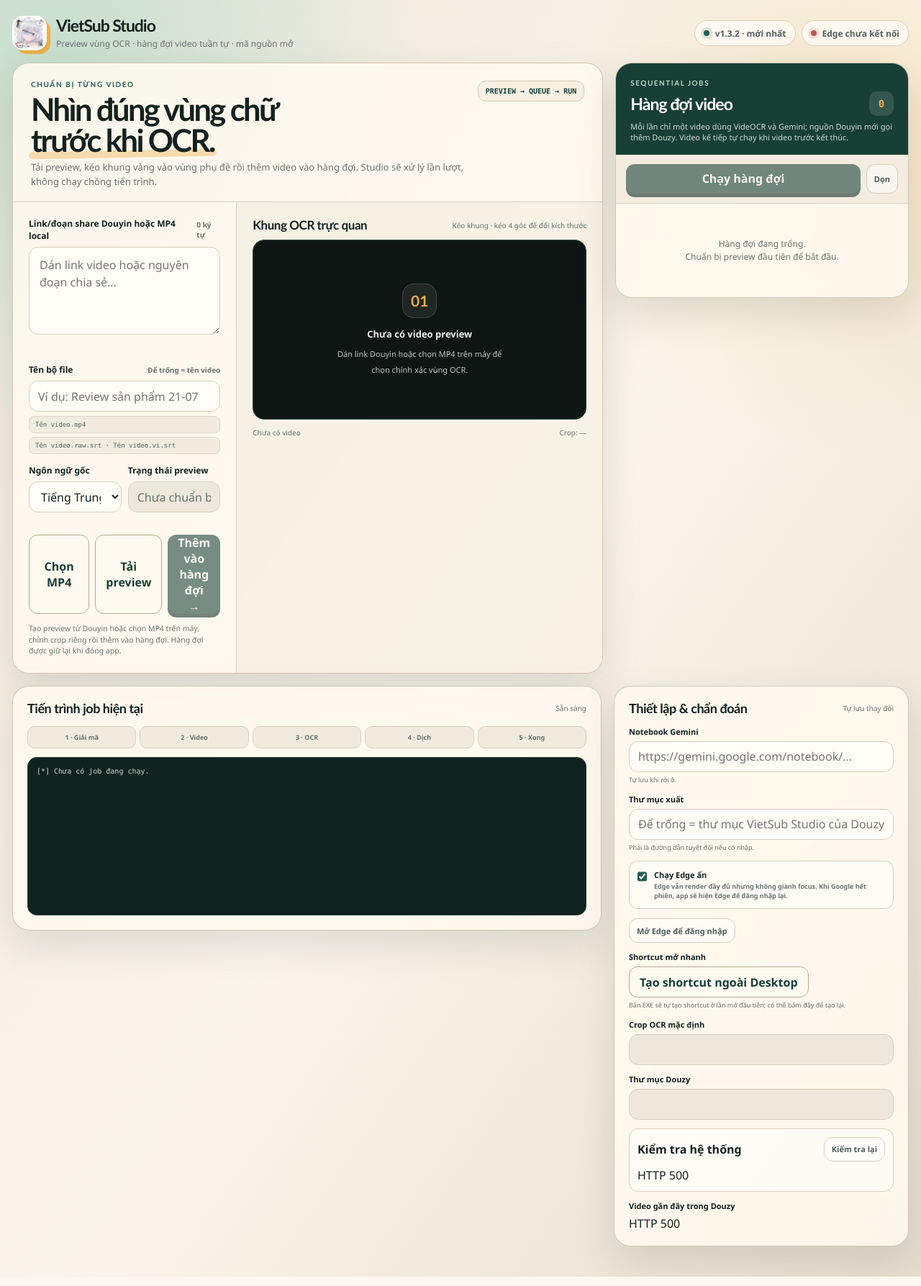
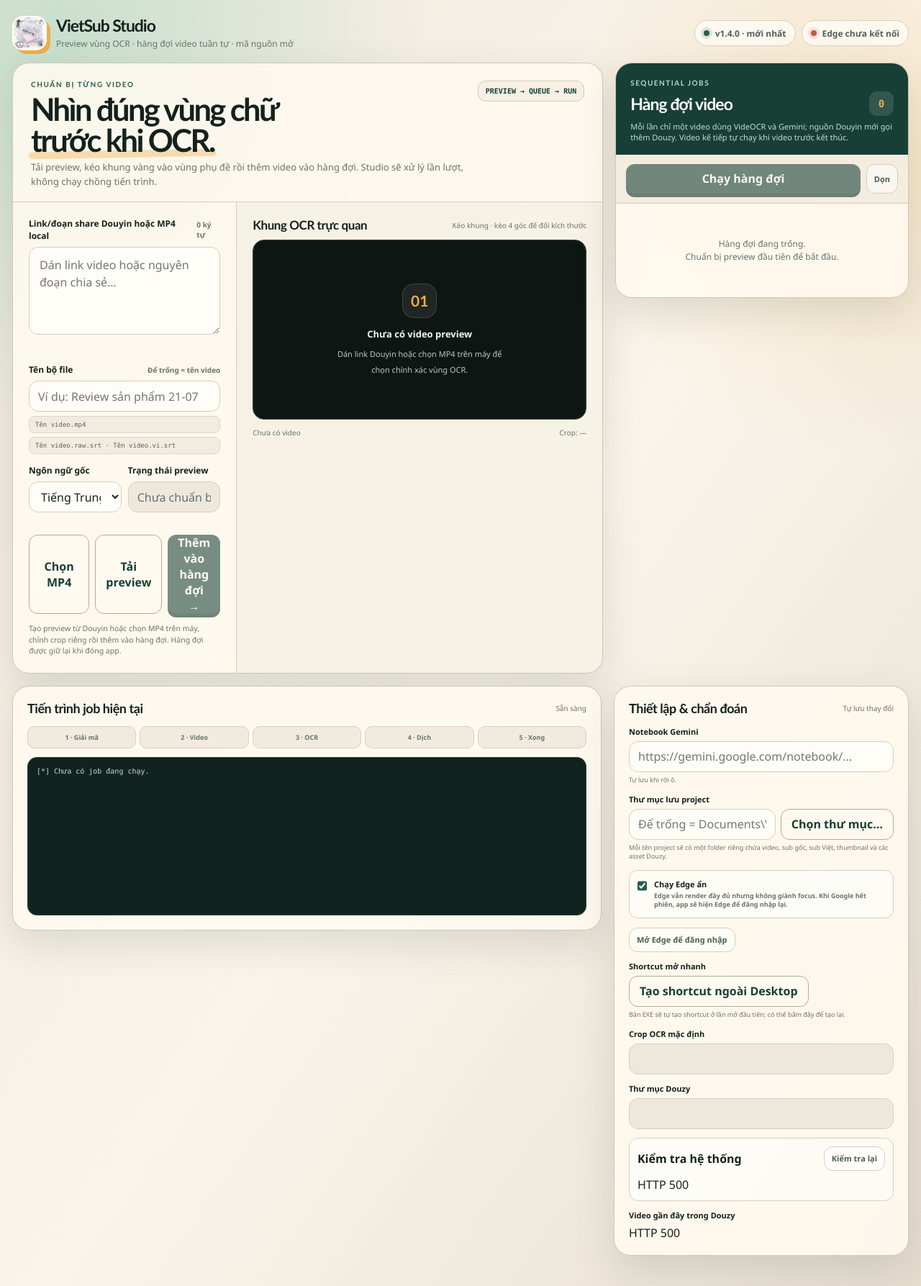
Before and after one commit to qvinh8726/VietSub-Studio, a Flask app: page / in a window 1280 px wide. Shown: the whole page at 72% size. Run offline with Flask 3, Linux system fonts and the light colour scheme; data that the repository does not hold is empty; parts of the project's set-up code (start-up, migrations or seed data) failed here and were passed over; some libraries are stand-ins or nearby versions.

Commit message:
Add self-contained project folders

```diff
--- a/app.py
+++ b/app.py
@@ -61,7 +61,7 @@ MAX_PERSISTED_JOBS = 500
 ALLOWED_LOCAL_VIDEO_EXTENSIONS = {".mp4"}
 ALLOWED_THUMBNAIL_EXTENSIONS = {".jpg", ".jpeg", ".png", ".webp"}
 MAX_THUMBNAIL_BYTES = 20 * 1024 * 1024
-APP_VERSION = "1.3.2"
+APP_VERSION = "1.4.0"
 GITHUB_REPOSITORY = "qvinh8726/VietSub-Studio"
 LATEST_RELEASE_API = f"https://api.github.com/repos/{GITHUB_REPOSITORY}/releases/latest"
 LATEST_RELEASE_URL = f"https://github.com/{GITHUB_REPOSITORY}/releases/latest"
@@ -471,22 +471,43 @@ def is_packaged_app():
     return os.name == "nt" and bool(getattr(sys, "frozen", False))
 
 
-def get_desktop_directory():
+def get_windows_known_folder(csidl, label):
     if os.name != "nt":
-        raise RuntimeError("Shortcut ngoài Desktop chỉ hỗ trợ Windows.")
+        raise RuntimeError(f"Thư mục {label} chỉ hỗ trợ Windows.")
     import ctypes
 
-    desktop_path = ctypes.create_unicode_buffer(32768)
+    folder_path = ctypes.create_unicode_buffer(32768)
     result = ctypes.windll.shell32.SHGetFolderPathW(
         None,
-        0x0010,  # CSIDL_DESKTOPDIRECTORY, including redirected OneDrive desktops.
+        csidl,
         None,
         0,
-        desktop_path,
+        folder_path,
     )
-    if result != 0 or not desktop_path.value:
-        raise OSError(result, "Không xác định được thư mục Desktop của Windows.")
-    return os.path.abspath(desktop_path.value)
+    if result != 0 or not folder_path.value:
+        raise OSError(result, f"Không xác định được thư mục {label} của Windows.")
+    return os.path.abspath(folder_path.value)
+
+
+def get_desktop_directory():
+    # CSIDL_DESKTOPDIRECTORY also follows redirected OneDrive desktops.
+    return get_windows_known_folder(0x0010, "Desktop")
+
+
+def get_documents_directory():
+    # CSIDL_PERSONAL follows the user's redirected Documents directory.
+    return get_windows_known_folder(0x0005, "Documents")
+
+
+def get_default_output_directory():
+    try:
+        base_directory = get_documents_directory()
+    except (OSError, RuntimeError):
+        try:
+            base_directory = get_desktop_directory()
+        except (OSError, RuntimeError):
+            base_directory = os.path.expanduser("~")
+    return os.path.abspath(os.path.join(base_directory, "VietSub Studio"))
 
 
 def desktop_shortcut_path():
@@ -1324,13 +1345,173 @@ def copy_file_atomic(source_path, destination_path):
             os.remove(temporary_path)
 
 
+def move_file_safely(source_path, destination_path):
+    source_path = os.path.abspath(source_path)
+    destination_path = os.path.abspath(destination_path)
+    if os.path.normcase(source_path) == os.path.normcase(destination_path):
+        return destination_path
+
+    os.makedirs(os.path.dirname(destination_path), exist_ok=True)
+    try:
+        os.replace(source_path, destination_path)
+    except OSError:
+        copy_file_atomic(source_path, destination_path)
+        os.remove(source_path)
+    return destination_path
+
+
+def path_is_within(path, directory):
+    if not path or not directory:
+        return False
+    try:
+        common = os.path.commonpath((os.path.abspath(path), os.path.abspath(directory)))
+        return os.path.normcase(common) == os.path.normcase(os.path.abspath(directory))
+    except (OSError, ValueError):
+        return False
+
+
+def should_move_douzy_source(source_video):
+    download_root = get_douzy_download_dir()
+    source_dir = os.path.dirname(os.path.abspath(source_video))
+    return (
+        path_is_within(source_video, download_root)
+        and not os.path.isfile(os.path.join(source_dir, "project.json"))
+    )
+
+
+def project_asset_destination(source_path, source_video, project):
+    filename = os.path.basename(source_path)
+    stem, extension = os.path.splitext(filename)
+    source_stem = os.path.splitext(os.path.basename(source_video))[0]
+    project_name = project["project_name"]
+
+    if os.path.normcase(source_path) == os.path.normcase(source_video):
+        return project["video_destination"]
+    if stem.startswith(source_stem):
+        asset_name = stem[len(source_stem):].strip(" ._-").lower()
+        if (
+            asset_name in {"cover", "origin_cover", "thumbnail", "thumb"}
+            and extension.lower() in ALLOWED_THUMBNAIL_EXTENSIONS
+        ):
+            normalized_extension = ".jpg" if extension.lower() == ".jpeg" else extension.lower()
+            return os.path.join(project["project_dir"], project_name + ".thumbnail" + normalized_extension)
+        if asset_name:
+            safe_asset_name = sanitize_project_name(asset_name, fallback="asset").replace(" ", "-")
+            destination = os.path.join(
+                project["project_dir"], f"{project_name}.{safe_asset_name}{extension.lower()}"
+            )
+            reserved_paths = {
+                os.path.normcase(project["raw_srt"]),
+                os.path.normcase(project["translated_srt"]),
+                os.path.normcase(os.path.join(project["project_dir"], "project.json")),
+            }
+            if os.path.normcase(destination) in reserved_paths:
+                destination = os.path.join(
+                    project["project_dir"],
+                    f"{project_name}.douzy-{safe_asset_name}{extension.lower()}",
+                )
+            return destination
+    return os.path.join(project["project_dir"], filename)
+
+
+def update_douzy_video_path(video_id, destination_video):
+    if not video_id or not os.path.isfile(DOUZY_DB):
+        return
+    try:
+        conn = sqlite3.connect(DOUZY_DB, timeout=3)
+        try:
+            conn.execute(
+                "UPDATE aweme SET file_path = ? WHERE id = "
+                "(SELECT id FROM aweme WHERE aweme_id = ? ORDER BY download_time DESC LIMIT 1)",
+                (destination_video, video_id),
+            )
+            conn.commit()
+        finally:
+            conn.close()
+    except (OSError, sqlite3.Error) as error:
+        log_to_app(f"Không thể cập nhật đường dẫn mới trong lịch sử Douzy: {error}", "error")
+
+
+def replace_source_video_references(old_path, new_path):
+    old_path = os.path.abspath(old_path)
+    with preview_registry_lock:
+        for preview in preview_registry.values():
+            if os.path.normcase(str(preview.get("source_video") or "")) == os.path.normcase(old_path):
+                preview["source_video"] = new_path
+    with queue_state_lock:
+        for job in workflow_jobs:
+            if os.path.normcase(str(job.get("source_video") or "")) == os.path.normcase(old_path):
+                job["source_video"] = new_path
+        try:
+            persist_queue_state_locked()
+        except OSError as error:
+            log_to_app(f"Chưa thể lưu đường dẫn video mới vào hàng đợi: {error}", "error")
+
+
+def finalize_project_assets(project, video_id=""):
+    if not project.get("move_source_video"):
+        return project
+
+    source_video = os.path.abspath(project["video"])
+    destination_video = os.path.abspath(project["video_destination"])
+    if not os.path.isfile(source_video):
+        if os.path.isfile(destination_video):
+            project.update({
+                "video": destination_video,
+                "source_video": destination_video,
+                "move_source_video": False,
+            })
+            return project
+        raise FileNotFoundError("Video Douzy không còn tồn tại để chuyển vào thư mục dự án.")
+
+    source_dir = os.path.dirname(source_video)
+    source_stem = os.path.splitext(os.path.basename(source_video))[0]
+    dedicated_source_dir = os.path.basename(os.path.normpath(source_dir)) == source_stem
+    candidates = []
+    for name in os.listdir(source_dir):
+        candidate = os.path.join(source_dir, name)
+        if os.path.normcase(candidate) == os.path.normcase(project["project_dir"]):
+            continue
+        candidate_stem = os.path.splitext(name)[0]
+        if os.path.isfile(candidate) and (dedicated_source_dir or candidate_stem.startswith(source_stem)):
+            candidates.append(candidate)
+
+    # Move the large MP4 last so an ancillary-asset error leaves the retry source intact.
+    candidates.sort(key=lambda path: os.path.normcase(path) == os.path.normcase(source_video))
+    log_to_app("Đang chuyển video và asset Douzy vào thư mục dự án...")
+    moved_video = ""
+    for candidate in candidates:
+        destination = project_asset_destination(candidate, source_video, project)
+        moved_path = move_file_safely(candidate, destination)
+        if os.path.normcase(candidate) == os.path.normcase(source_video):
+            moved_video = moved_path
+        elif ".thumbnail" in os.path.basename(moved_path).lower():
+            project["thumbnail"] = moved_path
+
+    if not moved_video:
+        moved_video = move_file_safely(source_video, destination_video)
+    try:
+        os.rmdir(source_dir)
+    except OSError:
+        pass
+
+    project["original_source_video"] = source_video
+    project["video"] = moved_video
+    project["source_video"] = moved_video
+    project["move_source_video"] = False
+    update_douzy_video_path(video_id, moved_video)
+    replace_source_video_references(source_video, moved_video)
+    log_to_app(f"Đã gom toàn bộ file Douzy vào: {project['project_dir']}")
+    return project
+
+
 def prepare_project_files(
     source_video,
     requested_name,
     video_id,
     video_title="",
     output_dir="",
-    reuse_source_video=False,
+    defer_video_move=False,
     include_thumbnail=False,
 ):
     check_cancel_requested()
@@ -1338,18 +1519,19 @@ def prepare_project_files(
         raise FileNotFoundError(f"Không tìm thấy file video hoàn chỉnh: {source_video}")
     fallback_name = video_title or f"Douyin {video_id}"
     sanitized_name = sanitize_project_name(requested_name, fallback=fallback_name)
-    default_root = os.path.join(os.path.dirname(source_video), "VietSub Studio")
+    default_root = get_default_output_directory()
     output_root = validate_output_dir(output_dir) or default_root
     project_name, project_dir = allocate_project_directory(output_root, sanitized_name)
-    video_path = os.path.abspath(source_video) if reuse_source_video else os.path.join(project_dir, project_name + ".mp4")
+    video_destination = os.path.join(project_dir, project_name + ".mp4")
+    video_path = os.path.abspath(source_video) if defer_video_move else video_destination
     raw_srt_path = os.path.join(project_dir, project_name + ".raw.srt")
     translated_srt_path = os.path.join(project_dir, project_name + ".vi.srt")
 
     log_to_app(f"Tạo bộ file đồng bộ với tên: {project_name}")
     try:
         check_cancel_requested()
-        if reuse_source_video:
-            log_to_app("Dùng trực tiếp video Douzy đã tải, không tạo thêm bản sao MP4.")
+        if defer_video_move:
+            log_to_app("Dùng video tại Douzy trong lúc xử lý; sẽ chuyển vào dự án sau khi dịch xong.")
         else:
             log_to_app("Đang sao chép video vào thư mục kết quả...")
             copy_file_atomic(source_video, video_path)
@@ -1368,7 +1550,9 @@ def prepare_project_files(
         "project_name": project_name,
         "project_dir": project_dir,
         "video": video_path,
-        "source_video": source_video,
+        "source_video": os.path.abspath(source_video),
+        "video_destination": video_destination,
+        "move_source_video": bool(defer_video_move),
         "thumbnail": thumbnail_path,
         "raw_srt": raw_srt_path,
         "translated_srt": translated_srt_path,
@@ -1385,6 +1569,9 @@ def write_project_manifest(project, *, video_id, source_url, status, error=""):
         "error": error,
         "video": project["video"],
         "source_video": project["source_video"],
+        "original_source_video": project.get("original_source_video", ""),
+        "video_destination": project.get("video_destination", project["video"]),
+        "move_source_video": bool(project.get("move_source_video")),
         "thumbnail": project.get("thumbnail", ""),
         "raw_srt": project["raw_srt"],
         "translated_srt": project["translated_srt"],
@@ -2080,7 +2267,10 @@ def create_local_video_preview(upload):
 
 def get_job_retry_step(job):
     result = job.get("result") if isinstance(job.get("result"), dict) else {}
-    if os.path.isfile(str(result.get("video") or "")):
+    available_video = result.get("video") or ""
+    if not os.path.isfile(str(available_video)):
+        available_video = result.get("video_destination") or ""
+    if os.path.isfile(str(available_video)):
         if job.get("step") == "translate" and os.path.isfile(str(result.get("raw_srt") or "")):
             return "translate"
         return "ocr"
@@ -2463,19 +2653,20 @@ def run_workflow_thread(
         config = load_app_config()
         notebook_url = validate_notebook_url(config.get("notebook_url"))
         output_dir = validate_output_dir(config.get("output_dir", ""))
-        if not output_dir:
-            douzy_download_dir = get_douzy_download_dir()
-            if douzy_download_dir:
-                output_dir = os.path.join(douzy_download_dir, "VietSub Studio")
 
         if resume_step in {"ocr", "translate"}:
             resume_project = resume_project if isinstance(resume_project, dict) else {}
             required_keys = ("project_name", "project_dir", "video", "raw_srt", "translated_srt")
             if not all(resume_project.get(key) for key in required_keys):
                 raise FileNotFoundError("Bộ file cũ không còn đầy đủ để chạy tiếp.")
-            project = {key: resume_project[key] for key in required_keys}
-            project["source_video"] = resume_project.get("source_video", "")
+            project = dict(resume_project)
+            if not os.path.isfile(project["video"]) and os.path.isfile(str(project.get("video_destination") or "")):
+                project["video"] = project["video_destination"]
+                project["move_source_video"] = False
+            project["source_video"] = resume_project.get("source_video", project["video"])
             project["thumbnail"] = resume_project.get("thumbnail", "")
+            project["video_destination"] = resume_project.get("video_destination", project["video"])
+            project["move_source_video"] = bool(resume_project.get("move_source_video"))
             if not os.path.isdir(project["project_dir"]) or not os.path.isfile(project["video"]):
                 raise FileNotFoundError("Video dự án không còn tồn tại để chạy tiếp.")
             source_url = prepared_video.get("source_url", video_url) if prepared_video else video_url
@@ -2509,7 +2700,9 @@ def run_workflow_thread(
                 video_id,
                 video_title=video_title,
                 output_dir=output_dir,
-                reuse_source_video=source_type == "douyin",
+                defer_video_move=(
+                    source_type == "douyin" and should_move_douzy_source(video_file)
+                ),
                 include_thumbnail=source_type == "douyin",
             )
             update_progress(result=project)
@@ -2545,6 +2738,8 @@ def run_workflow_thread(
         update_progress(result={"translated_srt": translated_srt})
         project["raw_srt"] = raw_srt
         project["translated_srt"] = translated_srt
+        project = finalize_project_assets(project, video_id)
+        update_progress(result=project)
         validate_project_result(project)
         write_project_manifest(
             project,
@@ -2890,6 +3085,7 @@ def handle_settings():
             "notebook_url": config.get("notebook_url"),
             "ocr_lang": config.get("ocr_lang"),
             "output_dir": config.get("output_dir", ""),
+            "default_output_dir": get_default_output_directory(),
             "edge_background": bool(config.get("edge_background", True)),
             "desktop_shortcut_supported": shortcut_supported,
             "desktop_shortcut_exists": shortcut_exists,
@@ -2984,6 +3180,31 @@ def run_web_server():
     app.run(host="127.0.0.1", port=5000, debug=False)
 
 
+class DesktopApi:
+    def __init__(self, webview_module):
+        self.webview = webview_module
+        self.window = None
+
+    def select_output_directory(self, initial_directory=""):
+        directory = ""
+        try:
+            validated = validate_output_dir(initial_directory)
+            if validated and os.path.isdir(validated):
+                directory = validated
+        except ValueError:
+            pass
+        if not directory:
+            directory = get_default_output_directory()
+            if not os.path.isdir(directory):
+                directory = os.path.dirname(directory)
+        selected = self.window.create_file_dialog(
+            self.webview.FileDialog.FOLDER,
+            directory=directory,
+            allow_multiple=False,
+        )
+        return os.path.abspath(selected[0]) if selected else ""
+
+
 def run_desktop_app():
     ensure_initial_desktop_shortcut()
     initialize_queue_state()
@@ -2996,14 +3217,17 @@ def run_desktop_app():
     port = server.server_port
     Thread(target=server.serve_forever, daemon=True).start()
     try:
-        webview.create_window(
+        desktop_api = DesktopApi(webview)
+        window = webview.create_window(
             "VietSub Studio",
             f"http://127.0.0.1:{port}",
+            js_api=desktop_api,
             width=1320,
             height=880,
             min_size=(960, 680),
             background_color="#f5f1e8",
         )
+        desktop_api.window = window
         webview.start(
             gui="edgechromium",
             debug=False,
--- a/templates/index.html
+++ b/templates/index.html
@@ -203,6 +203,8 @@
         .settings-grid { display: grid; gap: 12px; }
         .setting-field label { display: block; margin-bottom: 6px; font-size: 11px; font-weight: 850; }
         .setting-field small { display: block; margin-top: 5px; color: var(--muted); font-size: 9px; line-height: 1.4; }
+        .path-picker { display: grid; grid-template-columns: minmax(0, 1fr) auto; gap: 7px; }
+        .path-picker .btn-secondary { white-space: nowrap; }
         .toggle-setting { display: flex !important; align-items: flex-start; gap: 10px; padding: 11px; border: 1px solid var(--line); border-radius: 12px; background: rgba(255,255,255,.5); cursor: pointer; }
         .toggle-setting input { width: 18px; height: 18px; margin: 1px 0 0; accent-color: var(--forest-2); }
         .toggle-setting span { display: block; }
@@ -260,6 +262,7 @@
             .progress-card, .control-card { padding: 16px; }
             .stepper { grid-template-columns: 1fr 1fr 1fr; }
             .result-path { grid-template-columns: 1fr; }
+            .path-picker { grid-template-columns: 1fr; }
         }
         @media (prefers-reduced-motion: reduce) { *, *::before, *::after { animation-duration: .01ms !important; transition-duration: .01ms !important; } }
     </style>
@@ -402,7 +405,11 @@
                 <div class="section-head"><h3>Thiết lập & chẩn đoán</h3><span>Tự lưu thay đổi</span></div>
                 <div id="settings-panel" class="settings-grid">
                     <div class="setting-field"><label for="setting-notebook">Notebook Gemini</label><input id="setting-notebook" class="text-input" type="url" placeholder="https://gemini.google.com/notebook/..."><small>Tự lưu khi rời ô.</small></div>
-                    <div class="setting-field"><label for="setting-output">Thư mục xuất</label><input id="setting-output" class="text-input" placeholder="Để trống = thư mục VietSub Studio của Douzy"><small>Phải là đường dẫn tuyệt đối nếu có nhập.</small></div>
+                    <div class="setting-field">
+                        <label for="setting-output">Thư mục lưu project</label>
+                        <div class="path-picker"><input id="setting-output" class="text-input" placeholder="Để trống = Documents\VietSub Studio"><button id="choose-output-btn" class="btn-secondary" type="button">Chọn thư mục…</button></div>
+                        <small id="output-help">Mỗi tên project sẽ có một folder riêng chứa video, sub gốc, sub Việt, thumbnail và các asset Douzy.</small>
+                    </div>
                     <div class="setting-field">
                         <label class="toggle-setting" for="setting-edge-background">
                             <input id="setting-edge-background" type="checkbox" checked>
@@ -823,6 +830,8 @@
             try {
                 const data = await fetchJson('/api/settings');
                 byId('setting-notebook').value = data.notebook_url || ''; byId('setting-output').value = data.output_dir || '';
+                byId('setting-output').placeholder = data.default_output_dir || 'Documents\\VietSub Studio';
+                byId('output-help').textContent = `Để trống sẽ lưu tại ${data.default_output_dir}. Mỗi project có folder riêng chứa đủ video, SRT và thumbnail.`;
                 byId('setting-crop').value = data.crop_coords ? JSON.stringify(data.crop_coords) : 'Toàn khung hình';
                 byId('setting-download').value = data.download_dir || 'Chưa xác định'; byId('ocr-lang').value = data.ocr_lang || 'ch';
                 byId('setting-edge-background').checked = data.edge_background !== false;
@@ -848,6 +857,19 @@
                 await fetchJson('/api/settings', {method:'POST', headers:{'Content-Type':'application/json'}, body:JSON.stringify({notebook_url:byId('setting-notebook').value.trim(), output_dir:byId('setting-output').value.trim(), ocr_lang:byId('ocr-lang').value, edge_background:byId('setting-edge-background').checked})});
                 showToast('Đã lưu thiết lập.');
             } catch (error) { showToast(error.message, 'error'); }
+        }
+
+        async function chooseOutputDirectory() {
+            if (!window.pywebview || !window.pywebview.api) {
+                showToast('Nút chọn thư mục hoạt động trong app VietSub Studio.', 'error');
+                return;
+            }
+            try {
+                const selected = await window.pywebview.api.select_output_directory(byId('setting-output').value.trim());
+                if (!selected) return;
+                byId('setting-output').value = selected;
+                await saveSettings();
+            } catch (error) { showToast(error.message || String(error), 'error'); }
         }
 
         async function loadHealth() {
@@ -894,6 +916,7 @@
             byId('start-queue-btn').onclick=startQueue; byId('cancel-btn').onclick=cancelJob; byId('clear-finished-btn').onclick=clearFinished;
             byId('open-result-btn').onclick=openResult;
             byId('setting-notebook').addEventListener('change', saveSettings); byId('setting-output').addEventListener('change', saveSettings); byId('ocr-lang').addEventListener('change', saveSettings);
+            byId('choose-output-btn').onclick=chooseOutputDirectory;
             byId('setting-edge-background').addEventListener('change', saveSettings); byId('show-edge-btn').onclick=showEdgeLogin;
             byId('create-shortcut-btn').onclick=createDesktopShortcut;
             byId('health-btn').onclick=loadHealth;
```
Also changed, not shown: HUONG_DAN_SU_DUNG.txt (+5 -3 lines), tests/test_app.py (+95 -5 lines), CHANGELOG.md, README.md.
